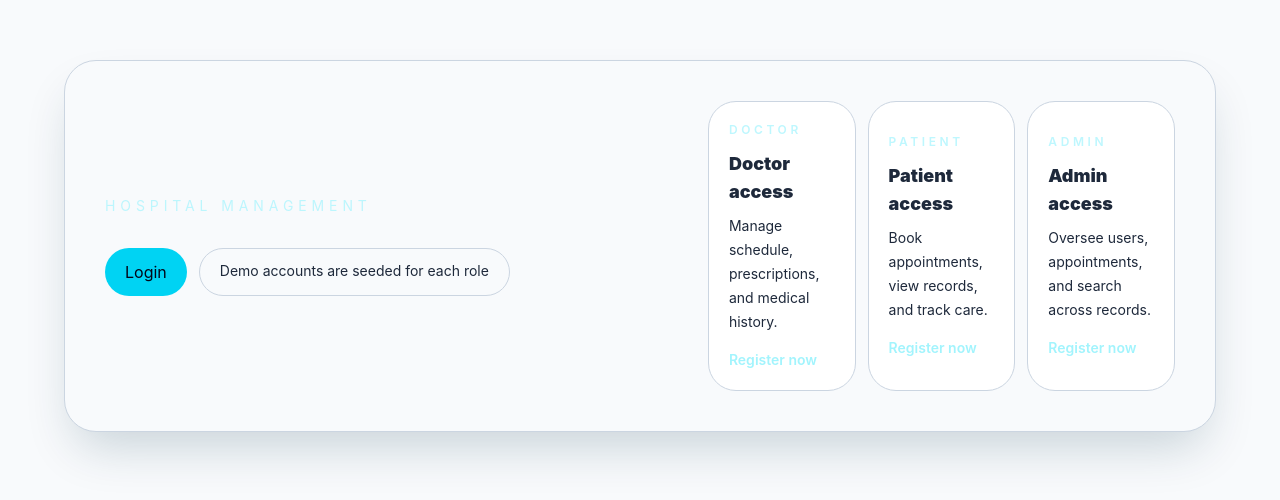
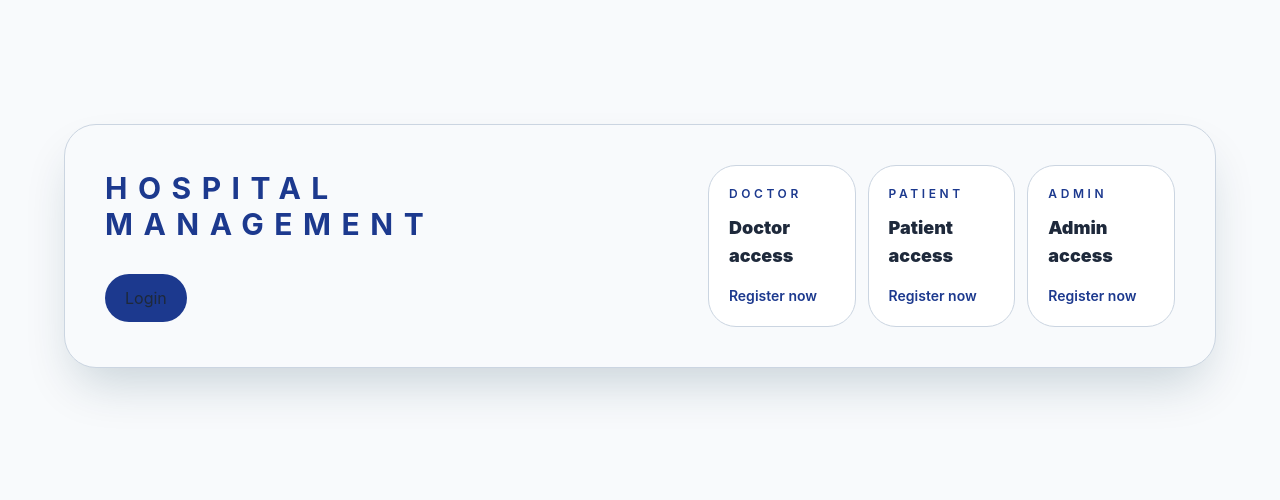
Before and after one commit to shriyanthopu03/ATP-Group_Project_Code, a React app in the folder frontend/: page / in a window 1280 px wide. Shown: the part 154-654 px from the top of the page. Built offline with nearby package versions, Linux system fonts and the light colour scheme; the HTML template or start-up script is replaced by a standard one.

Commit message:
newforntend

```diff
--- a/frontend/src/components/AdminRegistration.jsx
+++ b/frontend/src/components/AdminRegistration.jsx
@@ -1,5 +1,4 @@
 import { useState } from "react";
-import { registerAdmin } from "../api.js";
 
 
 function AdminRegistration({ onBack, onSuccess }) {
--- a/frontend/src/components/DoctorRegistration.jsx
+++ b/frontend/src/components/DoctorRegistration.jsx
@@ -1,5 +1,4 @@
 import { useState } from "react";
-import { registerDoctor } from "../api.js";
 
 
 function DoctorRegistration({ onBack, onSuccess }) {
--- a/frontend/src/components/Login.jsx
+++ b/frontend/src/components/Login.jsx
@@ -1,5 +1,4 @@
 import { useState } from "react";
-import { login } from "../api.js";
 
 
 function Login({ onBack, onSuccess, defaultRole = "PATIENT" }) {
--- a/frontend/src/components/PatientRegistration.jsx
+++ b/frontend/src/components/PatientRegistration.jsx
@@ -1,5 +1,4 @@
 import { useState } from "react";
-import { registerPatient } from "../api.js";
 
 
 function PatientRegistration({ onBack, onSuccess }) {
--- a/frontend/src/components/RoleSelection.jsx
+++ b/frontend/src/components/RoleSelection.jsx
@@ -9,15 +9,12 @@ function RoleSelection({ onSelectRole, onLogin }) {
     <div className="mx-auto w-full max-w-6xl rounded-[2rem] border border-white/10 bg-slate-900/90 p-6 shadow-2xl shadow-cyan-950/20 sm:p-8 lg:p-10">
       <div className="grid gap-8 lg:grid-cols-[1.1fr_0.9fr] lg:items-center">
         <section>
-          <p className="text-sm uppercase tracking-[0.35em] text-cyan-200/70">Hospital management</p>
+          <p className="text-3xl uppercase tracking-[0.35em] text-blue-900 font-bold">Hospital management</p>
 
           <div className="mt-8 flex flex-col gap-3 sm:flex-row">
-            <button onClick={onLogin} className="rounded-full bg-cyan-400 px-5 py-3 text-sm font-semibold text-slate-950 transition hover:bg-cyan-300">
+            <button onClick={onLogin} className="rounded-full bg-blue-900 px-5 py-3 text-lg font-semibold text-white transition hover:bg-blue-800">
               Login
             </button>
-            <div className="rounded-full border border-white/10 px-5 py-3 text-sm text-slate-300">
-              Demo accounts are seeded for each role
-            </div>
           </div>
         </section>
 
@@ -28,10 +25,9 @@ function RoleSelection({ onSelectRole, onLogin }) {
               onClick={() => onSelectRole(card.role)}
               className="group rounded-[1.75rem] border border-white/10 bg-white/5 p-5 text-left transition hover:-translate-y-1 hover:bg-white/10"
             >
-              <div className="text-xs font-semibold uppercase tracking-[0.3em] text-cyan-200/70">{card.role}</div>
+              <div className="text-xs font-semibold uppercase tracking-[0.3em] text-blue-900">{card.role}</div>
               <div className="mt-3 text-lg font-black text-white">{card.title}</div>
-              <p className="mt-2 text-sm leading-6 text-slate-300">{card.description}</p>
-              <div className="mt-4 text-sm font-semibold text-cyan-200 transition group-hover:text-cyan-100">Register now</div>
+              <div className="mt-4 text-sm font-semibold text-blue-900 transition group-hover:text-blue-800">Register now</div>
             </button>
           ))}
         </section>
```
